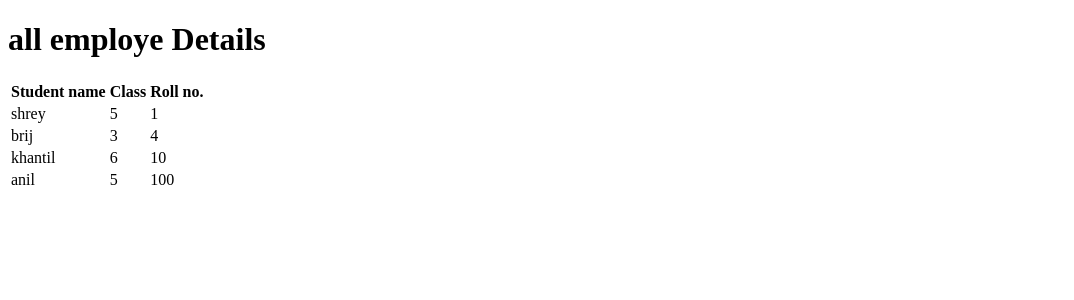
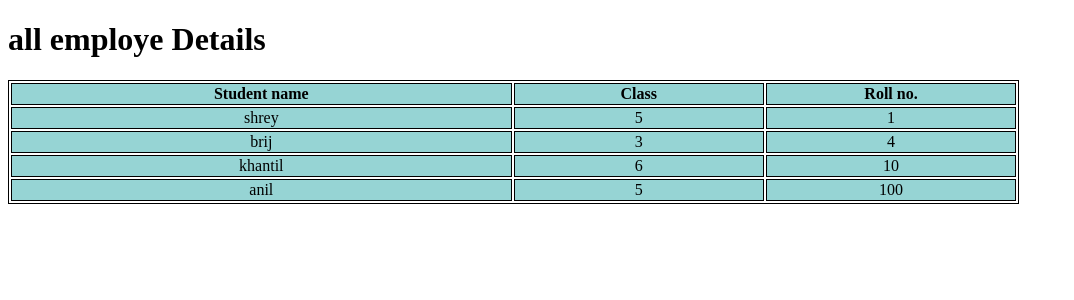
Before and after one commit to SHREY2527/Student_form, a Django app: page /form_list/ in a window 1280 px wide. Shown: the top 300 px of the page, without its empty margins (0-1074 px from the left). Run offline with Django 4.2, Linux system fonts and the light colour scheme; data comes from the database, SQL or seed files in the repository.

Commit message:
give some css to form_list.html

```diff
--- a/student_form/templates/form_list.html
+++ b/student_form/templates/form_list.html
@@ -5,15 +5,28 @@
     <meta http-equiv="X-UA-Compatible" content="IE=edge">
     <meta name="viewport" content="width=device-width, initial-scale=1.0">
     <title>Document</title>
+    <style>
+        table, th, td {
+          border: 1px solid black;
+          border-style: solid;
 
+
+        }
+        th, td {
+            background-color: #96D4D4;
+            text-align: center;
+          }
+
+
+        </style>
 </head>
 <body>
     <h1> all employe Details</h1>
-    <table>
+    <table style="width:80%">
   <tr>
-    <th>Student name</th>
-    <th>Class</th>
-    <th>Roll no.</th>
+    <th style="width:40%">Student name</th>
+    <th style="width:20%">Class</th>
+    <th style="width:20%">Roll no.</th>
   </tr>
   {% for emp in emps %}
   <tr>
--- a/student_form/templates/index.html
+++ b/student_form/templates/index.html
@@ -9,8 +9,8 @@
 <body>
 <div class = "container">
     <h1>student form</h1>
-    <a class="btn btn-primary" href="/form/"   role="button">student form</a>
-    <a class="btn btn-primary" href="/form_list/"   role="button">student detail</a>
+    <a  href="/form/"   role="button">student form</a>
+    <a  href="/form_list/"   role="button">student detail</a>
 
 </div>
 
```
